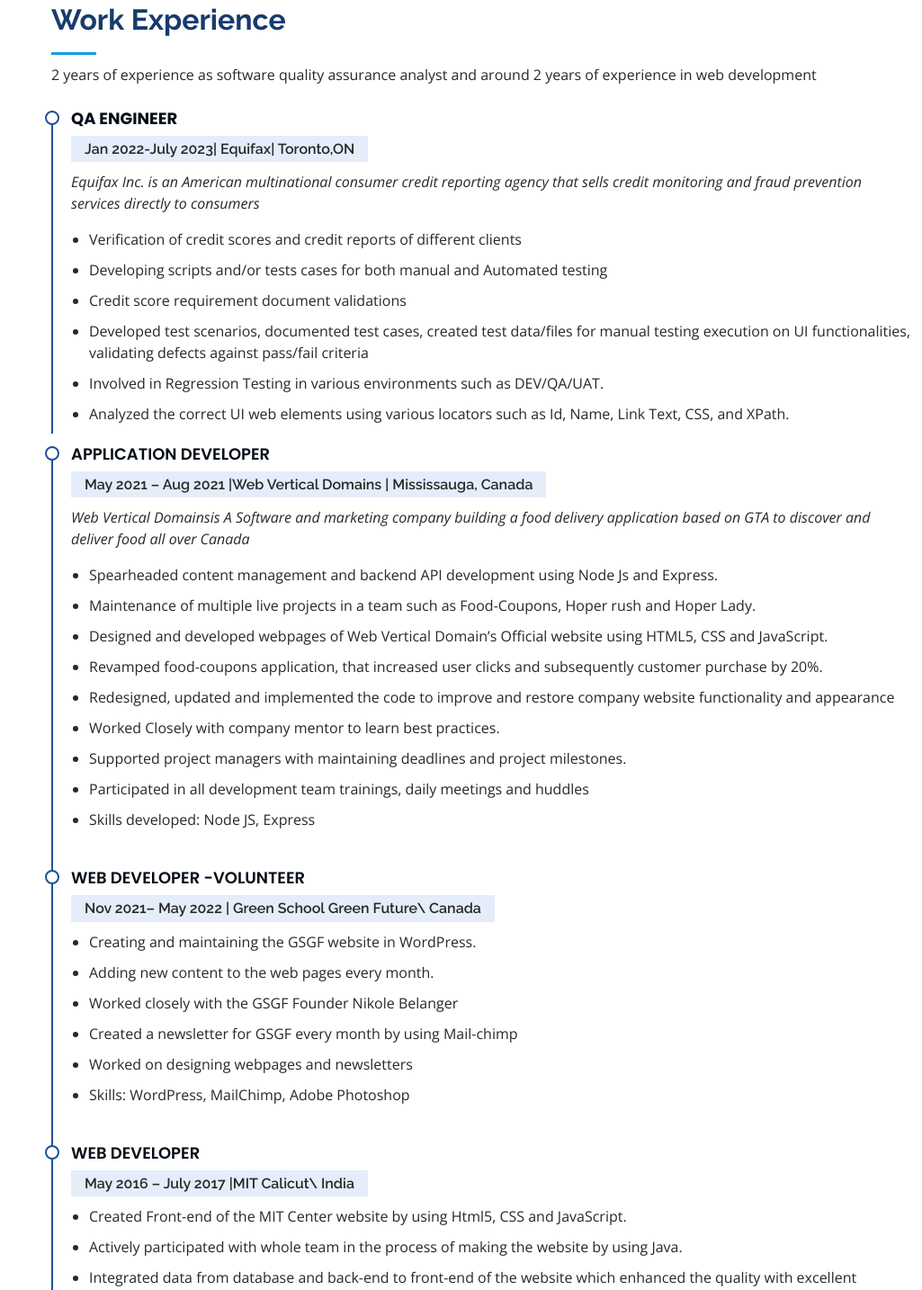
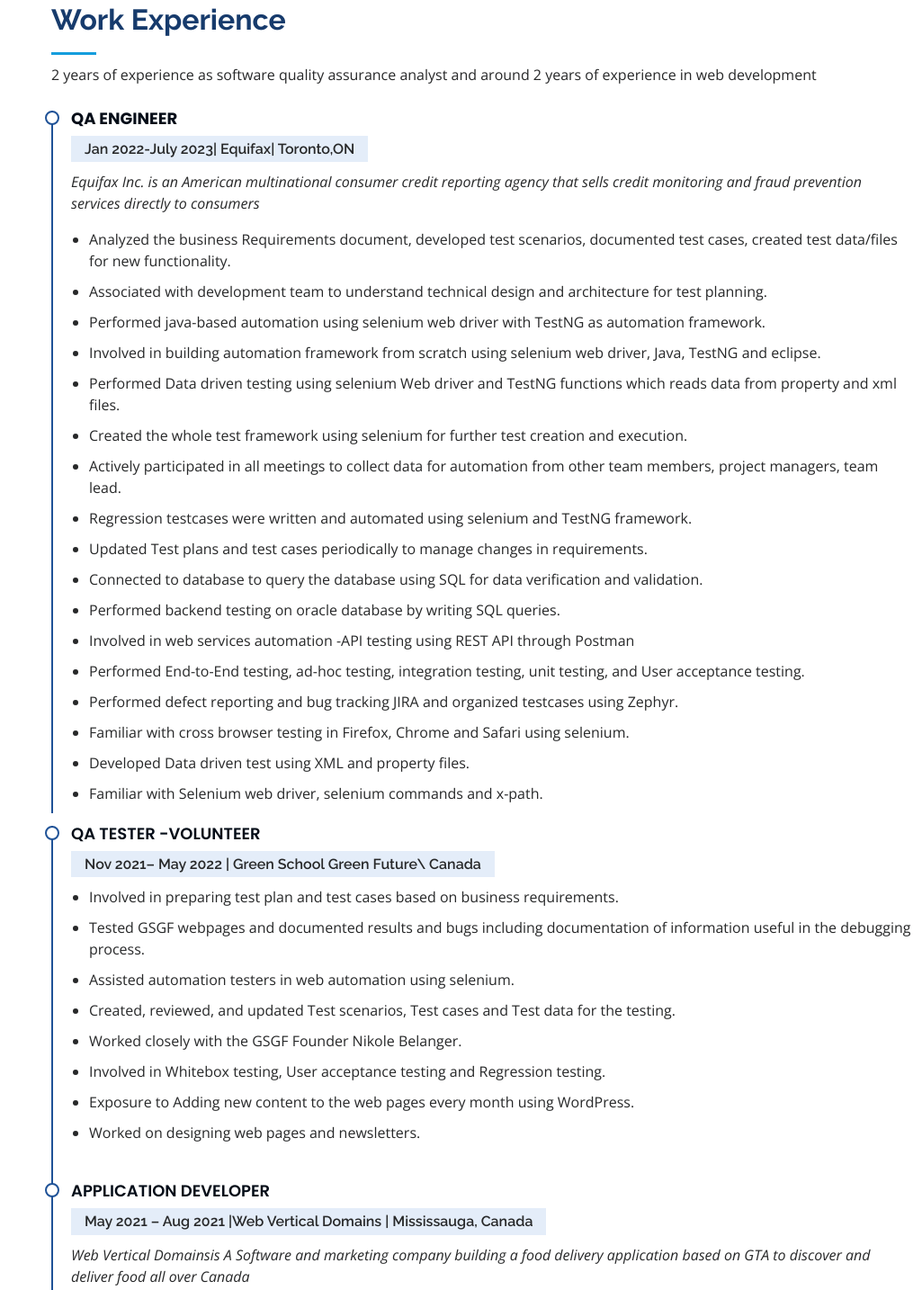
Before and after one commit to Vachana1992/QA_Portfolio, a plain HTML site: page index.html in a window 1280 px wide. Shown: the part 2674-4108 px from the top of the page at 90% size, without its empty margins (255-1280 px from the left). Drawn offline with nearby package versions, Linux system fonts and the light colour scheme.

Commit message:
Update index.html

```diff
--- a/index.html
+++ b/index.html
@@ -316,15 +316,43 @@
               <p><em>Equifax Inc. is an American multinational consumer credit reporting agency that sells credit monitoring and fraud
                 prevention services directly to consumers </em></p>
               <ul>
-                <li>Verification of credit scores and credit reports of different clients</li>
-                <li> Developing scripts and/or tests cases for both manual and Automated testing
-                </li>
-                <li>Credit score requirement document validations</li>
-                <li>Developed test scenarios, documented test cases, created test data/files for manual testing
-                  execution on UI functionalities, validating defects against pass/fail criteria</li>
-                  <li> Involved in Regression Testing in various environments such as DEV/QA/UAT.</li>
-                  <li>Analyzed the correct UI web elements using various locators such as Id, Name, Link
-                    Text, CSS, and XPath.</li>
+                <li>Analyzed the business Requirements document, developed test scenarios, documented test cases, created test data/files for new functionality.</li>
+                <li> Associated with development team to understand technical design and architecture for test planning.</li>
+<li>Performed java-based automation using selenium web driver with TestNG as automation framework.</li>
+<li>	Involved in building automation framework from scratch using selenium web driver, Java, TestNG and eclipse.</li>
+<li>Performed Data driven testing using selenium Web driver and TestNG functions which reads data from property and xml files.</li>
+<li>Created the whole test framework using selenium for further test creation and execution.</li>
+<li>Actively participated in all meetings to collect data for automation from other team members, project managers, team lead.</li>
+<li>Regression testcases were written and automated using selenium and TestNG framework.</li>
+<li>Updated Test plans and test cases periodically to manage changes in requirements.</li>
+<li>	Connected to database to query the database using SQL for data verification and validation.</li>
+<li>Performed backend testing on oracle database by writing SQL queries.</li>
+<li>Involved in web services automation -API testing using REST API through Postman</li>
+<li>Performed End-to-End testing, ad-hoc testing, integration testing, unit testing, and User acceptance testing.</li>
+<li>Performed defect reporting and bug tracking JIRA and organized testcases using Zephyr.</li>
+<li>Familiar with cross browser testing in Firefox, Chrome and Safari using selenium.</li>
+<li>Developed Data driven test using XML and property files.</li>
+<li>Familiar with Selenium web driver, selenium commands and x-path.</li>
+
+
+              </ul>
+            </div>
+
+        <div class="resume-item">
+              <h4>QA Tester -Volunteer </h4>
+              <h5>Nov 2021– May 2022 | Green School Green Future\ Canada</h5>
+              <!-- <p><em>Web Vertical Domains | Mississauga, Canada</em></p> -->
+              <ul>
+                <li>Involved in preparing test plan and test cases based on business requirements.</li>
+<li>Tested GSGF webpages and documented results and bugs including documentation of information useful in the debugging process.</li>
+<li>Assisted automation testers in web automation using selenium.</li>
+<li>	Created, reviewed, and updated Test scenarios, Test cases and Test data for the testing.</li>
+<li>Worked closely with the GSGF Founder Nikole Belanger.</li>
+<li>Involved in Whitebox testing, User acceptance testing and Regression testing.</li>
+<li>Exposure to Adding new content to the web pages every month using WordPress.</li>
+<li>Worked on designing web pages and newsletters.</li>
+
+
               </ul>
             </div>
 
@@ -364,11 +392,11 @@
           <!-- </div>   -->
           <!-- <div class="col-lg-6" data-aos="fade-up" data-aos-delay="100"> -->
             <!-- <h3 class="resume-title">Professional Experience</h3> -->
-            <div class="resume-item">
+           <!-- <div class="resume-item">
               <h4>WEB DEVELOPER -Volunteer </h4>
               <h5>Nov 2021– May 2022 | Green School Green Future\ Canada</h5>
               <!-- <p><em>Web Vertical Domains | Mississauga, Canada</em></p> -->
-              <ul>
+             <!--  <ul>
                 <li>Creating and maintaining the GSGF website in WordPress.</li>
                 <li>Adding new content to the web pages every month.</li>
                 <li>Worked closely with the GSGF Founder Nikole Belanger</li>
@@ -376,14 +404,14 @@
                 <li>Worked on designing webpages and newsletters</li>
                 <li>Skills: WordPress, MailChimp, Adobe Photoshop</li>
               </ul>
-            </div>
+            </div> -->
             <div class="resume-item">
               <h4>WEB DEVELOPER </h4>
               <h5>May 2016 – July 2017 |MIT Calicut\ India</h5>
               <!-- <p><em></em></p> -->
               <ul>
                 <li>Created Front-end of the MIT Center website by using Html5, CSS and JavaScript.</li>
-                <li>Actively participated with whole team in the process of making the website by using Java.</li>
+                <!--<li>Actively participated with whole team in the process of making the website by using Java.</li>-->
                 <li>Integrated data from database and back-end to front-end of the website which enhanced the quality with excellent feedback from management</li>
                 <li>Trained over 10-15 staff members in internal web functions including steps on how to make minor changes and updates independently</li>
                 <li>Skills developed: HTML 5/CSS, JavaScript.</li>
```
